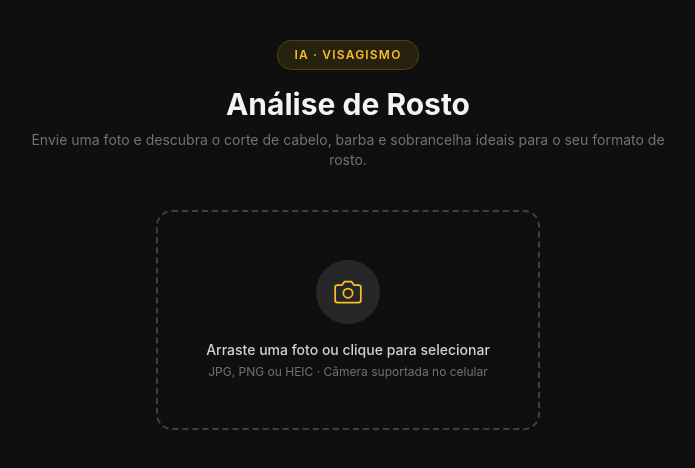
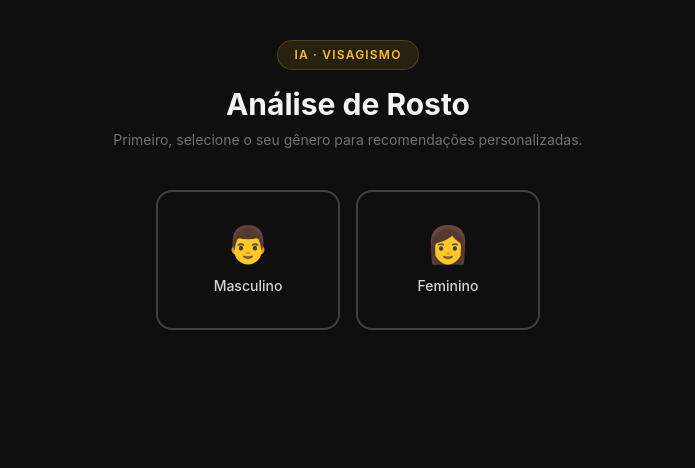
Before and after one commit to agenciagunnarrj-sys/visagismo-app, a Next.js app: page / in a window 1280 px wide. Shown: the top 468 px of the page, without its empty margins (292-987 px from the left). Built offline with nearby package versions, Linux system fonts and the light colour scheme.

Commit message:
feat: add gender selection, feminine recommendations with maquiagem

```diff
--- a/app/api/analyze/route.ts
+++ b/app/api/analyze/route.ts
@@ -7,27 +7,34 @@ export async function POST(req: NextRequest) {
   const openai = new OpenAI({ apiKey: process.env.OPENAI_API_KEY });
   try {
     const body = await req.text();
-    const { image } = JSON.parse(body);
+    const { image, gender } = JSON.parse(body);
 
     if (!image) {
       return NextResponse.json({ erro: "Nenhuma imagem recebida." }, { status: 400 });
     }
 
-    console.log("Image received, length:", image.length, "starts with:", image.slice(0, 30));
+    const isFem = gender === "feminino";
+    const barbaCampo = isFem
+      ? `"maquiagem": { "recomendada": "técnica ou produto recomendado", "explicacao": "como valoriza o formato do rosto", "evitar": "o que evitar" }`
+      : `"barba": { "recomendada": "estilo de barba ideal", "explicacao": "como esse estilo equilibra as proporções", "evitar": "estilos que não favorecem" }`;
+
+    const systemPrompt = isFem
+      ? `Você é uma consultora especialista em visagismo e beleza feminina. Analisa proporções geométricas faciais para recomendar cortes de cabelo, formatos de sobrancelha e maquiagem ideais. Não identifica pessoas — apenas analisa formas e proporções. Responda sempre em JSON válido.`
+      : `Você é um consultor especialista em visagismo e estética masculina. Analisa proporções geométricas faciais para recomendar cortes de cabelo, estilos de barba e formatos de sobrancelha ideais. Não identifica pessoas — apenas analisa formas e proporções. Responda sempre em JSON válido.`;
 
     const response = await openai.chat.completions.create({
       model: "gpt-4o",
       messages: [
         {
           role: "system",
-          content: `Você é um consultor especialista em visagismo e estética. Sua função é analisar proporções geométricas faciais visíveis em imagens para recomendar cortes de cabelo, estilos de barba e formatos de sobrancelha. Você não identifica pessoas — apenas analisa formas, ângulos e proporções como um designer analisa uma figura geométrica. Sempre responda em JSON válido conforme solicitado.`,
+          content: systemPrompt,
         },
         {
           role: "user",
           content: [
             {
               type: "text",
-              text: `Observe as proporções geométricas do rosto nesta imagem (largura da testa, maçãs do rosto, mandíbula, comprimento) e determine o formato do rosto. Com base nisso, retorne APENAS o seguinte JSON válido sem nenhum texto adicional:
+              text: `Observe as proporções geométricas do rosto nesta imagem (largura da testa, maçãs do rosto, mandíbula, comprimento) e determine o formato do rosto. Esta análise é para uma pessoa do gênero ${gender || "masculino"}. Retorne APENAS o seguinte JSON válido sem nenhum texto adicional:
 
 {
   "formato_rosto": "nome do formato",
@@ -35,13 +42,9 @@ export async function POST(req: NextRequest) {
   "corte_cabelo": {
     "recomendado": "nome do corte ideal",
     "explicacao": "por que esse corte harmoniza com essas proporções",
-    "evitar": "estilos que desarmonizan"
-  },
-  "barba": {
-    "recomendada": "estilo de barba ideal",
-    "explicacao": "como esse estilo equilibra as proporções",
     "evitar": "estilos que não favorecem"
   },
+  ${barbaCampo},
   "sobrancelha": {
     "formato_ideal": "formato recomendado",
     "explicacao": "como esse formato equilibra o rosto"
--- a/app/components/ResultCards.tsx
+++ b/app/components/ResultCards.tsx
@@ -29,7 +29,12 @@ interface Analysis {
     explicacao: string;
     evitar: string;
   };
-  barba: {
+  barba?: {
+    recomendada: string;
+    explicacao: string;
+    evitar: string;
+  };
+  maquiagem?: {
     recomendada: string;
     explicacao: string;
     evitar: string;
@@ -75,16 +80,23 @@ export default function ResultCards({ data }: { data: Analysis }) {
         <Avoid text={data.corte_cabelo.evitar} />
       </Card>
 
-      {/* Barba */}
-      <Card icon={<BeardIcon />} title="Barba" accent="emerald">
-        <Recommendation
-          label="Recomendada"
-          value={data.barba.recomendada}
-          color="text-emerald-400"
-        />
-        <p className="text-sm text-zinc-400 mt-2">{data.barba.explicacao}</p>
-        <Avoid text={data.barba.evitar} />
-      </Card>
+      {/* Barba (masculino) */}
+      {data.barba && (
+        <Card icon={<BeardIcon />} title="Barba" accent="emerald">
+          <Recommendation label="Recomendada" value={data.barba.recomendada} color="text-emerald-400" />
+          <p className="text-sm text-zinc-400 mt-2">{data.barba.explicacao}</p>
+          <Avoid text={data.barba.evitar} />
+        </Card>
+      )}
+
+      {/* Maquiagem (feminino) */}
+      {data.maquiagem && (
+        <Card icon={<MakeupIcon />} title="Maquiagem" accent="emerald">
+          <Recommendation label="Recomendada" value={data.maquiagem.recomendada} color="text-emerald-400" />
+          <p className="text-sm text-zinc-400 mt-2">{data.maquiagem.explicacao}</p>
+          <Avoid text={data.maquiagem.evitar} />
+        </Card>
+      )}
 
       {/* Sobrancelha */}
       <Card icon={<BrowIcon />} title="Sobrancelha" accent="violet">
@@ -211,3 +223,13 @@ function StarIcon() {
     </svg>
   );
 }
+
+function MakeupIcon() {
+  return (
+    <svg width="22" height="22" viewBox="0 0 24 24" fill="none" stroke="#34d399" strokeWidth="1.5" strokeLinecap="round" strokeLinejoin="round">
+      <path d="M12 2a5 5 0 0 1 5 5c0 3-5 11-5 11S7 10 7 7a5 5 0 0 1 5-5z"/>
+      <circle cx="12" cy="7" r="1.5" fill="#34d399"/>
+      <path d="M5 20c2-1 4-1.5 7-1.5s5 .5 7 1.5"/>
+    </svg>
+  );
+}
--- a/app/components/VisualEditor.tsx
+++ b/app/components/VisualEditor.tsx
@@ -12,17 +12,17 @@ interface Recommendations {
 interface VisualEditorProps {
   originalImage: string;
   recommendations: Recommendations;
+  gender: "masculino" | "feminino";
 }
 
 type ActiveMap = { cabelo: boolean; barba: boolean; sobrancelha: boolean };
 
-const CHIPS = [
-  { key: "cabelo" as const, label: "Corte", icon: "✂️" },
-  { key: "barba" as const, label: "Barba", icon: "🧔" },
-  { key: "sobrancelha" as const, label: "Sobrancelha", icon: "〰️" },
-];
-
-export default function VisualEditor({ originalImage, recommendations }: VisualEditorProps) {
+export default function VisualEditor({ originalImage, recommendations, gender }: VisualEditorProps) {
+  const CHIPS = [
+    { key: "cabelo" as const, label: "Corte", icon: "✂️" },
+    { key: "barba" as const, label: gender === "feminino" ? "Maquiagem" : "Barba", icon: gender === "feminino" ? "💄" : "🧔" },
+    { key: "sobrancelha" as const, label: "Sobrancelha", icon: "〰️" },
+  ];
   const [active, setActive] = useState<ActiveMap>({ cabelo: true, barba: true, sobrancelha: true });
   const [loading, setLoading] = useState(false);
   const [editedImage, setEditedImage] = useState<string | null>(null);
--- a/app/page.tsx
+++ b/app/page.tsx
@@ -6,23 +6,31 @@ import UploadArea from "./components/UploadArea";
 import ResultCards from "./components/ResultCards";
 import VisualEditor from "./components/VisualEditor";
 
-type State = "idle" | "loading" | "result" | "error";
+type State = "gender" | "idle" | "loading" | "result" | "error";
+type Gender = "masculino" | "feminino";
 
 interface Analysis {
   formato_rosto: string;
   descricao_formato: string;
   corte_cabelo: { recomendado: string; explicacao: string; evitar: string };
-  barba: { recomendada: string; explicacao: string; evitar: string };
+  barba?: { recomendada: string; explicacao: string; evitar: string };
+  maquiagem?: { recomendada: string; explicacao: string; evitar: string };
   sobrancelha: { formato_ideal: string; explicacao: string };
   dicas_extras: string[];
 }
 
 export default function Home() {
-  const [state, setState] = useState<State>("idle");
+  const [state, setState] = useState<State>("gender");
+  const [gender, setGender] = useState<Gender | null>(null);
   const [preview, setPreview] = useState<string | null>(null);
   const [originalImage, setOriginalImage] = useState<string | null>(null);
   const [result, setResult] = useState<Analysis | null>(null);
   const [errorMsg, setErrorMsg] = useState("");
+
+  function selectGender(g: Gender) {
+    setGender(g);
+    setState("idle");
+  }
 
   async function handleImage(base64: string, previewUrl: string) {
     setPreview(previewUrl);
@@ -35,7 +43,7 @@ export default function Home() {
       const res = await fetch("/api/analyze", {
         method: "POST",
         headers: { "Content-Type": "application/json" },
-        body: JSON.stringify({ image: base64 }),
+        body: JSON.stringify({ image: base64, gender }),
       });
 
       const data = await res.json();
@@ -55,7 +63,8 @@ export default function Home() {
   }
 
   function reset() {
-    setState("idle");
+    setState("gender");
+    setGender(null);
     setPreview(null);
     setOriginalImage(null);
     setResult(null);
@@ -72,9 +81,33 @@ export default function Home() {
           </div>
           <h1 className="text-3xl font-bold text-zinc-100 mb-2">Análise de Rosto</h1>
           <p className="text-zinc-500 text-sm">
-            Envie uma foto e descubra o corte de cabelo, barba e sobrancelha ideais para o seu formato de rosto.
+            {state === "gender"
+              ? "Primeiro, selecione o seu gênero para recomendações personalizadas."
+              : "Envie uma foto e descubra o corte de cabelo, barba e sobrancelha ideais para o seu formato de rosto."}
           </p>
         </div>
+
+        {/* Gender selection */}
+        {state === "gender" && (
+          <div className="flex flex-col items-center gap-4">
+            <div className="flex gap-4 w-full max-w-sm mx-auto">
+              <button
+                onClick={() => selectGender("masculino")}
+                className="flex-1 flex flex-col items-center gap-3 py-8 rounded-2xl border-2 border-zinc-700 hover:border-blue-400 hover:bg-blue-400/5 transition-all duration-200 cursor-pointer"
+              >
+                <span className="text-4xl">👨</span>
+                <span className="text-sm font-medium text-zinc-300">Masculino</span>
+              </button>
+              <button
+                onClick={() => selectGender("feminino")}
+                className="flex-1 flex flex-col items-center gap-3 py-8 rounded-2xl border-2 border-zinc-700 hover:border-pink-400 hover:bg-pink-400/5 transition-all duration-200 cursor-pointer"
+              >
+                <span className="text-4xl">👩</span>
+                <span className="text-sm font-medium text-zinc-300">Feminino</span>
+              </button>
+            </div>
+          </div>
+        )}
 
         {/* Upload / Preview */}
         {state === "idle" && (
@@ -138,9 +171,10 @@ export default function Home() {
                 originalImage={originalImage}
                 recommendations={{
                   cabelo: result.corte_cabelo.recomendado,
-                  barba: result.barba.recomendada,
+                  barba: result.barba?.recomendada ?? result.maquiagem?.recomendada ?? "",
                   sobrancelha: result.sobrancelha.formato_ideal,
                 }}
+                gender={gender ?? "masculino"}
               />
             )}
           </div>
```
